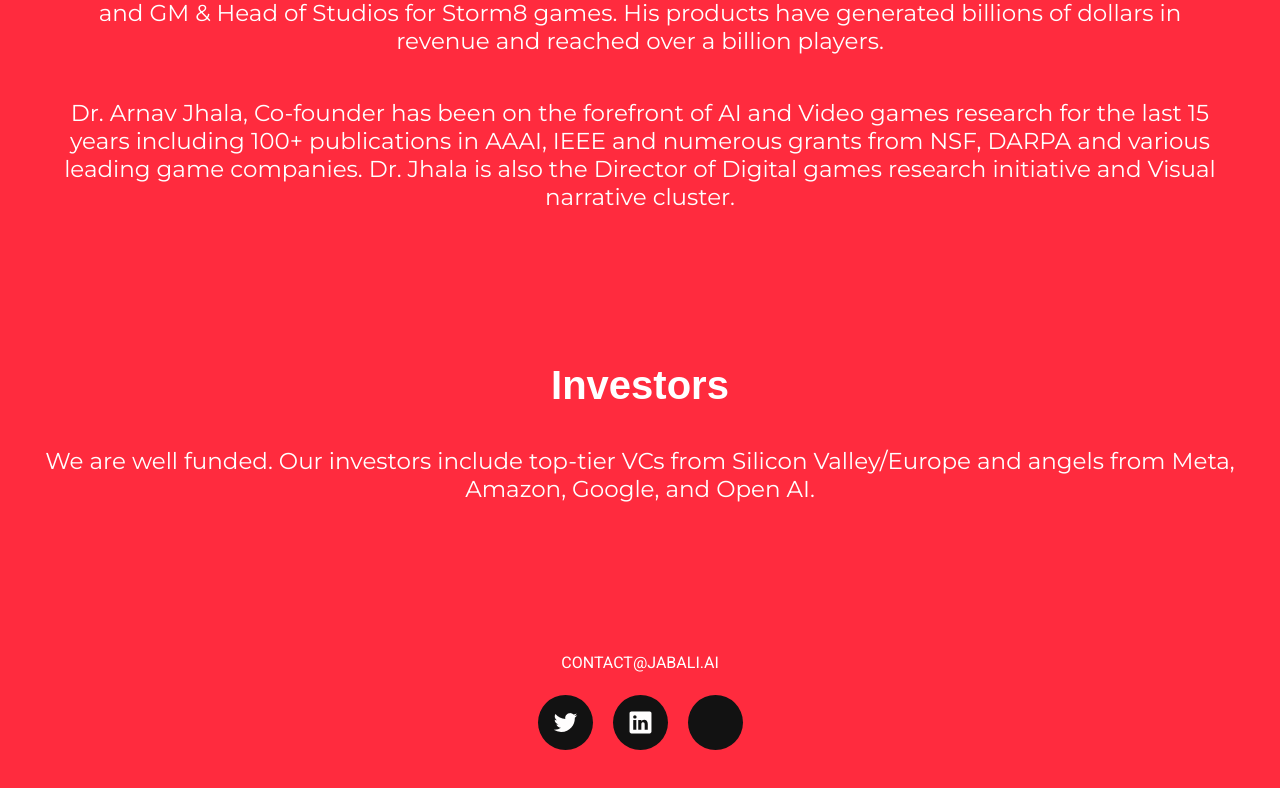
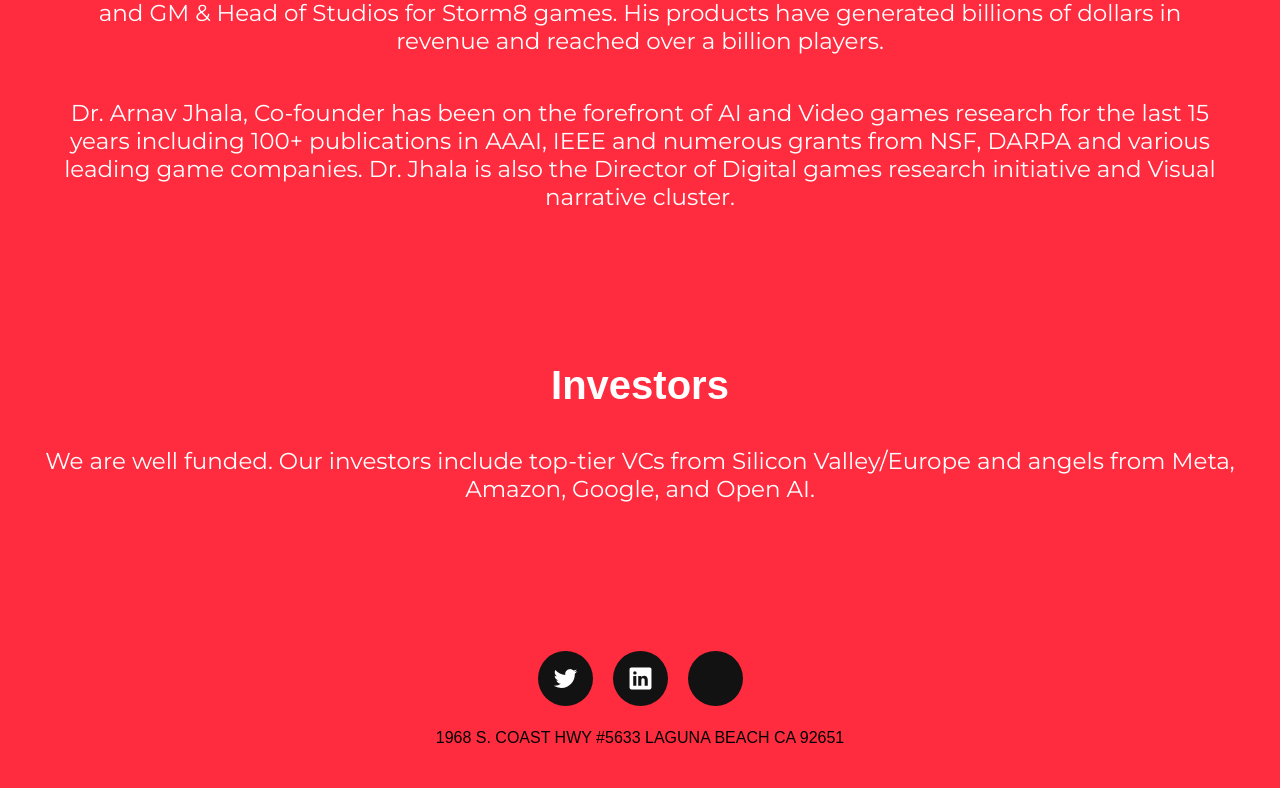
Before and after one commit to vatsal-vb/Jabali, a React (Vite) app: page / in a window 1280 px wide. Shown: the part 1843-2631 px from the top of the page. Built offline with nearby package versions, Linux system fonts and the light colour scheme; some icons are missing.

Commit message:
Update Footer.jsx
updates

```diff
--- a/src/Components/Footer.jsx
+++ b/src/Components/Footer.jsx
@@ -3,13 +3,14 @@
 const Footer = () => {
   return (
     <footer>
-      <ul className="footer-menu">
-        <li><a href="mailto:contact@jabali.ai"> contact@jabali.ai </a></li>
-      </ul>
       <ul className="footer-icons">
         <li><a href="https://twitter.com/vatsal"><ion-icon name="logo-twitter"></ion-icon></a></li>
         <li><a href="https://linkedin.com/in/vatsal"><ion-icon name="logo-linkedin"></ion-icon></a></li>
-         <li><a href="mailto:contact@jabali.ai"> <ion-icon name="logo-mail"></ion-icon> </a></li>
+         <li><a href="mailto:contact@jabali.ai"> <ion-icon name="logo-email"></ion-icon> </a></li>
+      </ul>
+      <ul className="footer-menu">
+        <li>1968 S. Coast Hwy #5633
+Laguna Beach CA 92651 </li>
       </ul>
     </footer>
   )
```
